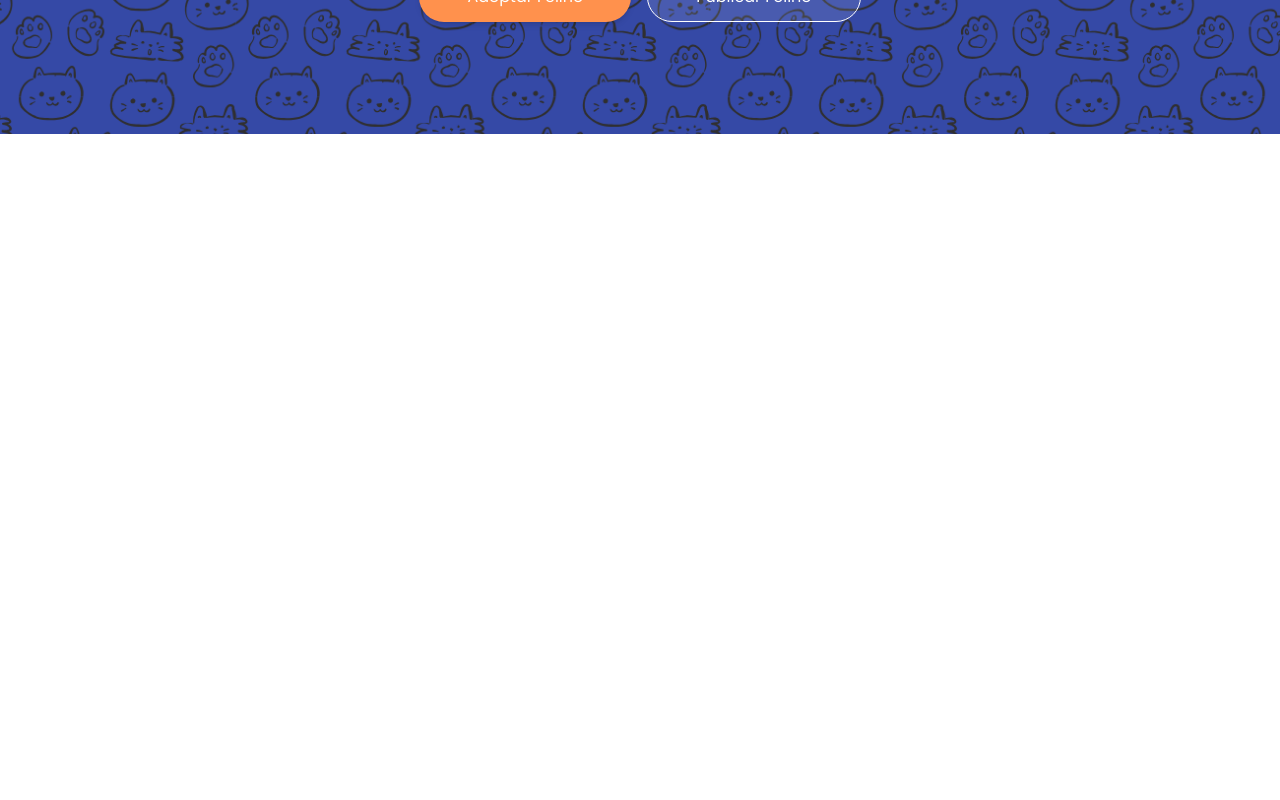
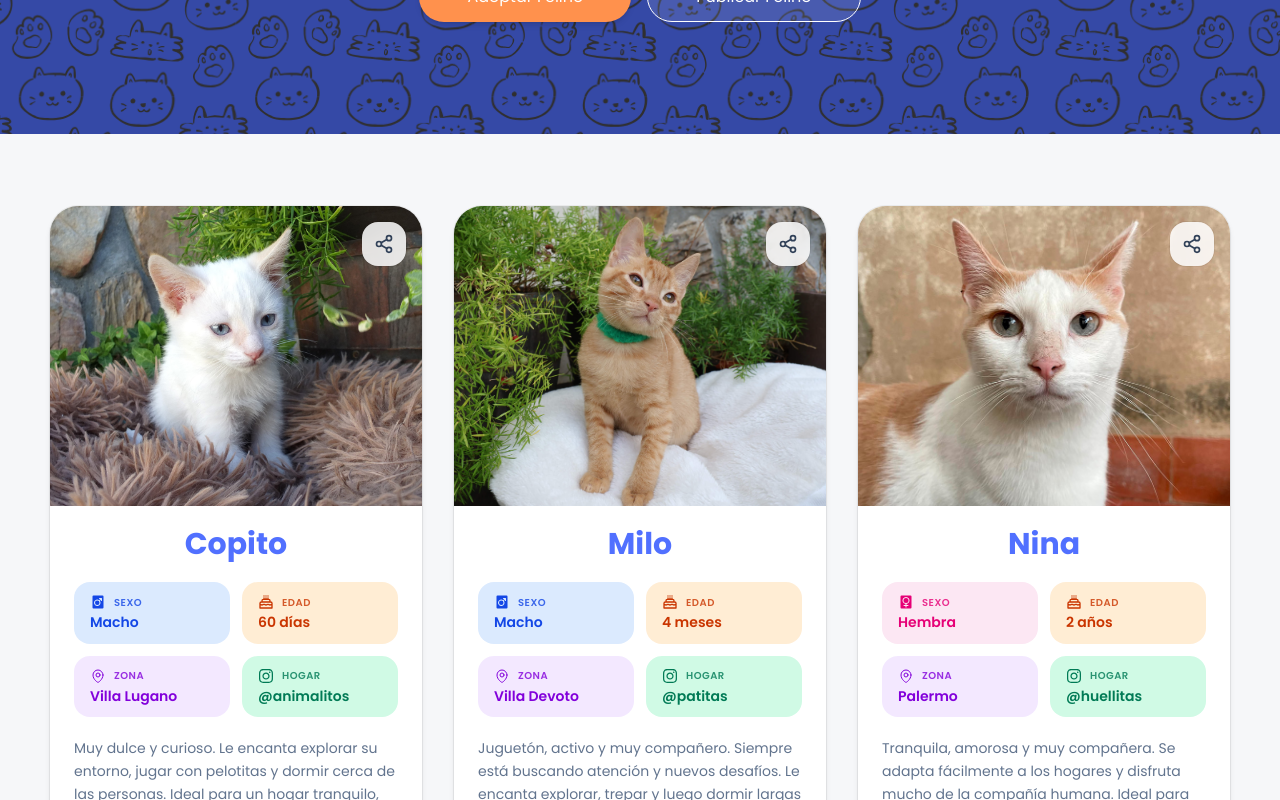
Before and after one commit to almendrasmaria/patitasup, a React (Vite) app in the folder client/: page / in a window 1280 px wide. Shown: the part 360-1160 px from the top of the page. Before the commit the page ends 800 px from the top, so only its background shows below. Built offline with nearby package versions, Linux system fonts and the light colour scheme.

Commit message:
Add CatsGrid component to HomePage

```diff
--- a/client/src/features/home/pages/HomePage.tsx
+++ b/client/src/features/home/pages/HomePage.tsx
@@ -1,13 +1,25 @@
 import Navbar from "../../../shared/ui/Navbar";
 import HeroHome from "../components/HeroHome";
+import CatsGrid from "../../cats/components/CatsGrid";
+import { mockCats } from "../../cats/data/mockCats";
 
 const HomePage = () => {
-  return (
-    <div className="min-h-screen bg-white">
-      <Navbar />
-      <HeroHome />
-    </div>
-  );
+	return (
+		<div className="min-h-screen bg-[#F6F7F9]">
+			<Navbar />
+			<main>
+				<HeroHome />
+
+				<section className="py-12">
+					<div className="w-full px-5 md:px-[50px]">
+						<div className="mt-6">
+							<CatsGrid cats={mockCats} />
+						</div>
+					</div>
+				</section>
+			</main>
+		</div>
+	);
 };
 
 export default HomePage;
```
